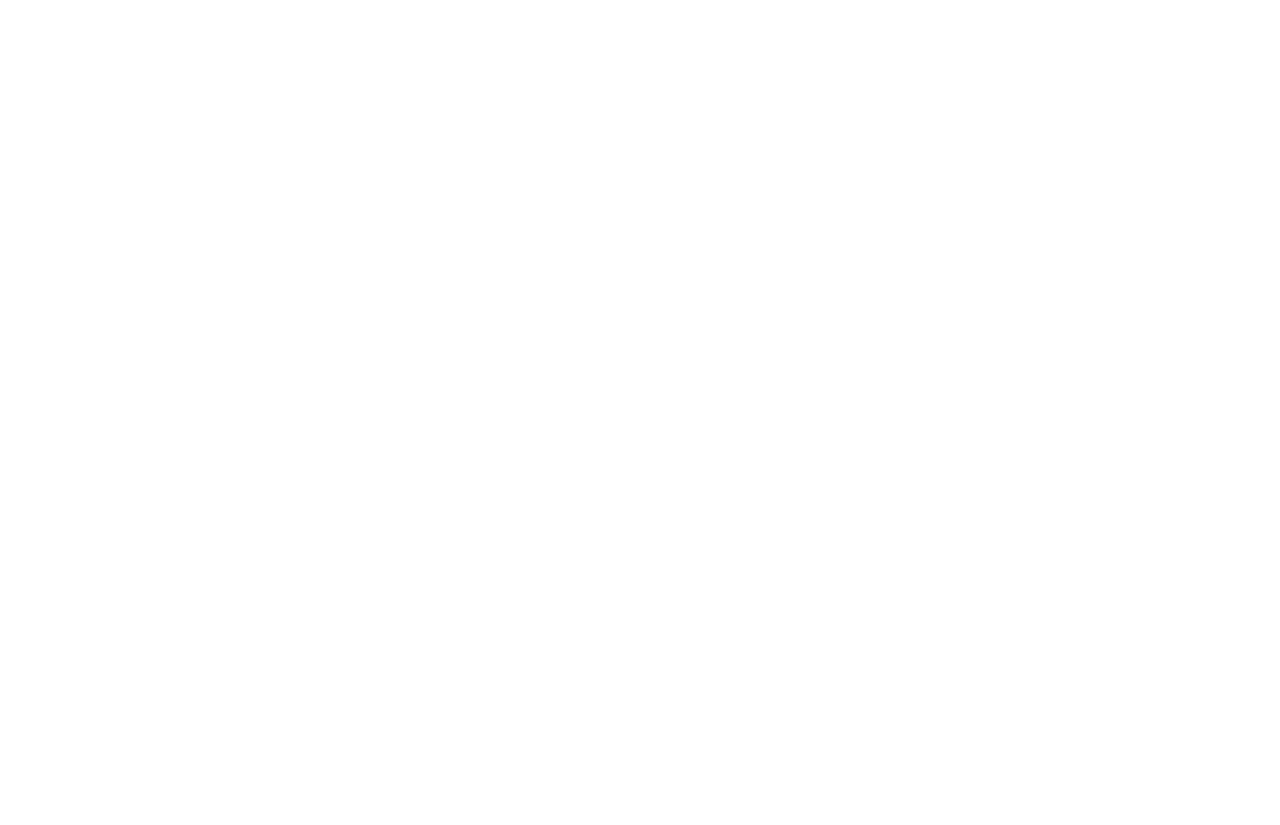
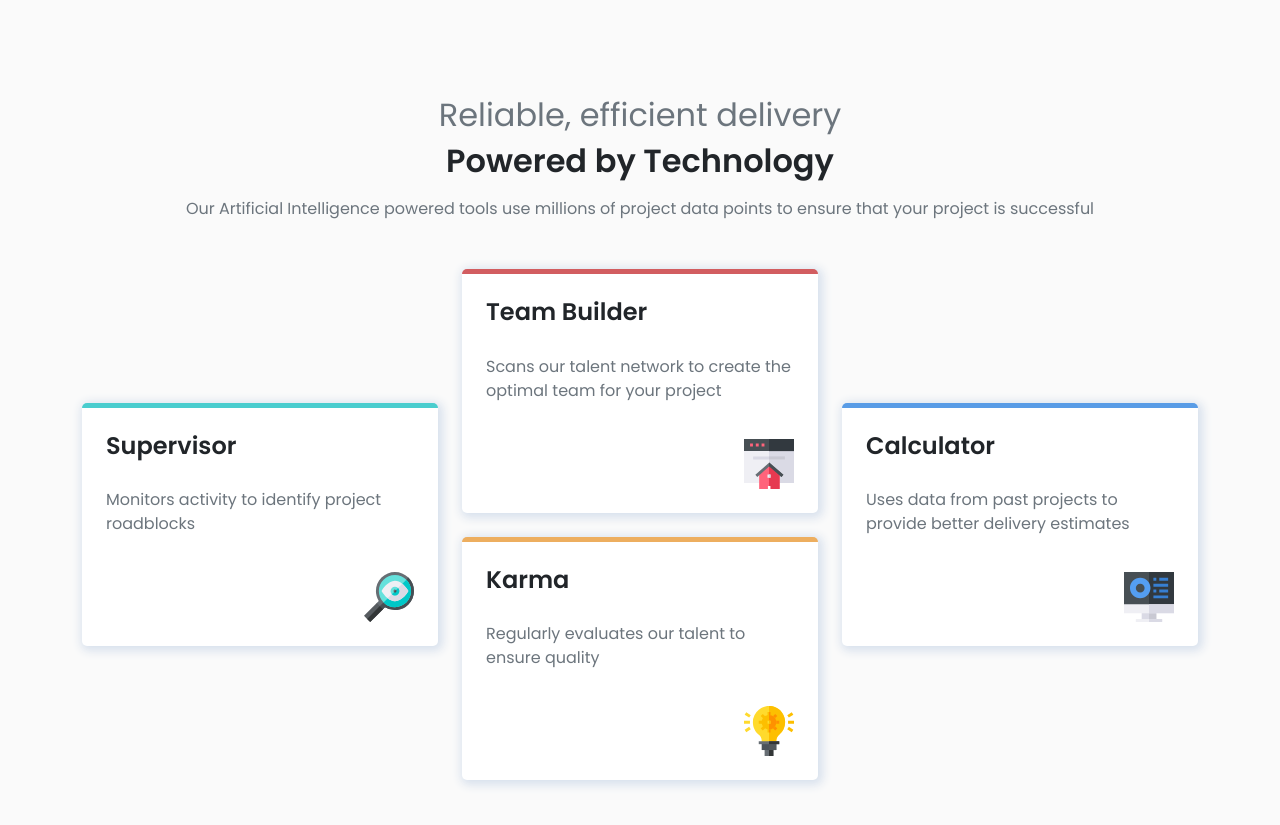
Before and after one commit to gdemartino93/fourcard-homepage, a plain HTML site: page index.html in a window 1280 px wide. Before the commit the page ends 800 px from the top, so only its background shows below. Drawn offline with nearby package versions, Linux system fonts and the light colour scheme.

Commit message:
card dextop

```diff
--- a/css/style.css
+++ b/css/style.css
@@ -2,4 +2,41 @@
     margin: 0;
     padding: 0;
     box-sizing: border-box;
+    font-family: 'Poppins', sans-serif;
+
 }
+body{
+    background: #fafafa;
+}
+.title{
+        text-align: center;
+        max-width: 320px;
+        margin: 0 auto;
+ }
+.carta{
+    border-top: 5px solid;
+    border-radius: 5px;
+    display: flex;
+    flex-direction: column;
+    gap: 20px;
+    background-color: white;
+    box-shadow: 2px 2px 10px 3px #d8e1ed;
+}
+.verde{
+    border-color: #4acdce;
+}
+.rosso{
+    border-color: #d25d60;
+}
+.orange{
+    border-color: #edae5f;
+}
+.blue{
+    border-color: #599ce6;
+}
+.carta>img{
+    align-self: flex-end;
+}
+ img{
+    width: 50px;
+ }
--- a/index.html
+++ b/index.html
@@ -5,10 +5,59 @@
     <meta http-equiv="X-UA-Compatible" content="IE=edge">
     <meta name="viewport" content="width=device-width, initial-scale=1.0">
     <title>4 card homepage</title>
+    <link rel="preconnect" href="https://fonts.googleapis.com">
+    <link rel="preconnect" href="https://fonts.gstatic.com" crossorigin>
+    <link href="https://fonts.googleapis.com/css2?family=Poppins:ital,wght@0,200;0,400;0,600;1,200;1,400;1,600&display=swap" rel="stylesheet">
     <link rel="stylesheet" href="https://cdn.jsdelivr.net/npm/bootstrap@5.2.2/dist/css/bootstrap.min.css" integrity="sha384-Zenh87qX5JnK2Jl0vWa8Ck2rdkQ2Bzep5IDxbcnCeuOxjzrPF/et3URy9Bv1WTRi" crossorigin="anonymous">
     <link rel="stylesheet" href="css/style.css">
 </head>
 <body>
+<div class="container py-5">
+    <div class="row ">
+        <div class="col-12 text-center mt-5">
+            <h2 class="text-secondary">Reliable, efficient delivery </h2>
+            <h2 class="fw-bold">Powered by Technology</h2>
+            <p class="text-secondary mt-3 mb-5">Our Artificial Intelligence powered tools use millions of project data points to ensure that your project is successful</p>
+        </div>
+        <div class="col-12 col-lg-4 d-flex justify-content-center align-items-center">
+            <div class="carta p-4 verde w-100">
+                <h4 class="fw-bold">Supervisor</h4>
+                <p class="text-secondary"> Monitors activity to identify project roadblocks</p>
+                <img src="img/icon-supervisor.svg" alt="">
+            </div>
+        </div>
+        <div class="col-12 col-lg-4">
+            <div class="carta p-4 rosso">
+                <h4 class="fw-bold">Team Builder</h4>
+                <p class="text-secondary"> Scans our talent network to create the optimal team for your project</p>
+                <img src="img/icon-team-builder.svg" alt="">
+            </div>
+            <div class="carta p-4 mt-lg-4 orange">
+                <h4 class="fw-bold">Karma</h4>
+                <p class="text-secondary"> Regularly evaluates our talent to ensure quality</p>
+                <img src="img/icon-karma.svg" alt="">
+            </div>
+        </div>
 
+        <div class="col-12 col-lg-4 d-flex align-items-center justify-content-center">
+            <div class="carta p-4 blue">
+                <h4 class="fw-bold">Calculator</h4>
+                <p class="text-secondary"> Uses data from past projects to provide better delivery estimates</p>
+                <img src="img/icon-calculator.svg" alt="">
+            </div>
+        </div>
+
+
+
+
+
+    </div>
+    <!-- chiusura row -->
+</div>
 </body>
 </html>
+
+
+<div class="col-12 col-lg-4">
+
+</div>
```
